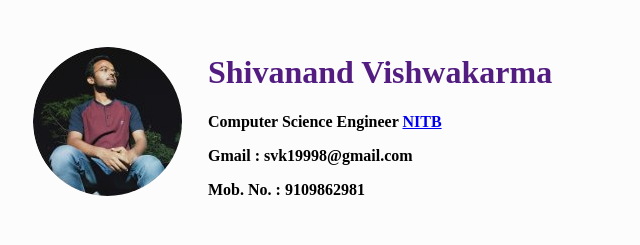
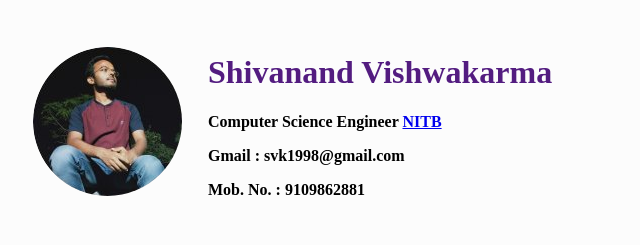
Before and after one commit to svk1998/cv, a plain HTML site: page index.html in a window 1280 px wide. Shown: the top 245 px of the page, 0-640 px from the left. Drawn offline with Linux system fonts and the light colour scheme.

Commit message:
Update index.html

```diff
--- a/index.html
+++ b/index.html
@@ -14,8 +14,8 @@
             <td><img src="profile.png" alt="Shivanand Vishwakarma profile puicture"></td>
             <td> <h1>Shivanand Vishwakarma</h1>
                 <p><strong>Computer Science Engineer <a href="http://www.manit.ac.in/">NITB</a></strong></p>
-                <p><strong>Gmail : svk19998@gmail.com</strong></p>
-                <p><strong>Mob. No. : 9109862981</strong></p>
+                <p><strong>Gmail : svk1998@gmail.com</strong></p>
+                <p><strong>Mob. No. : 9109862881</strong></p>
             </td>
         </tr>
     </table>
```
